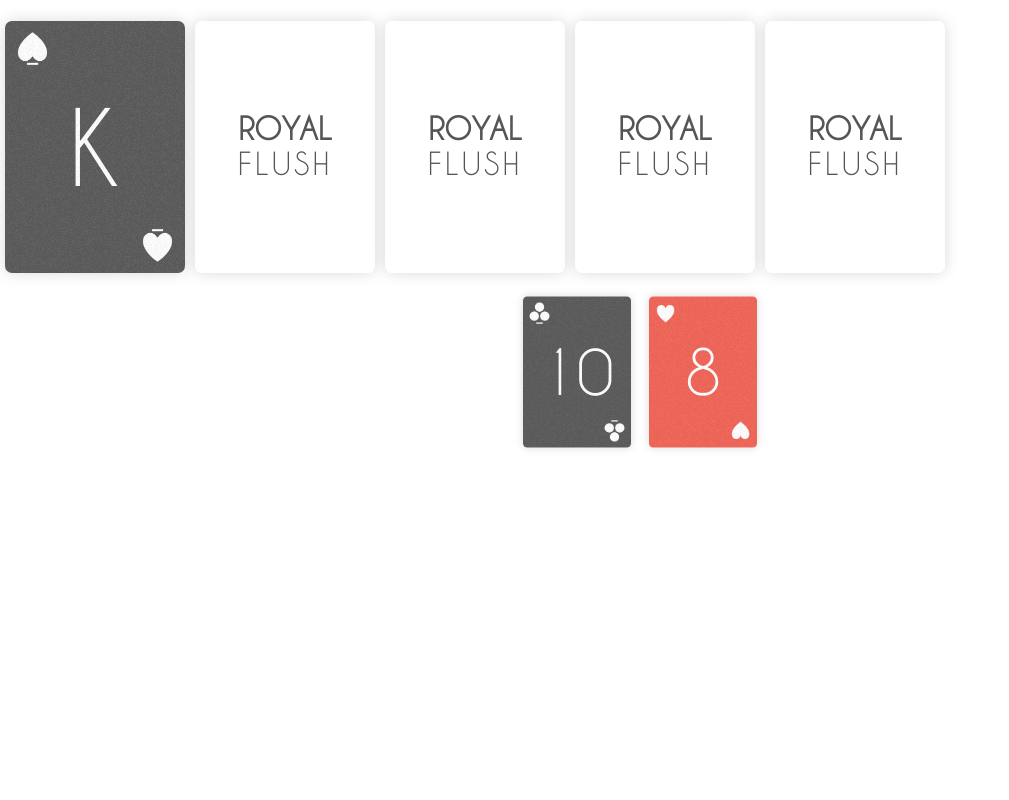
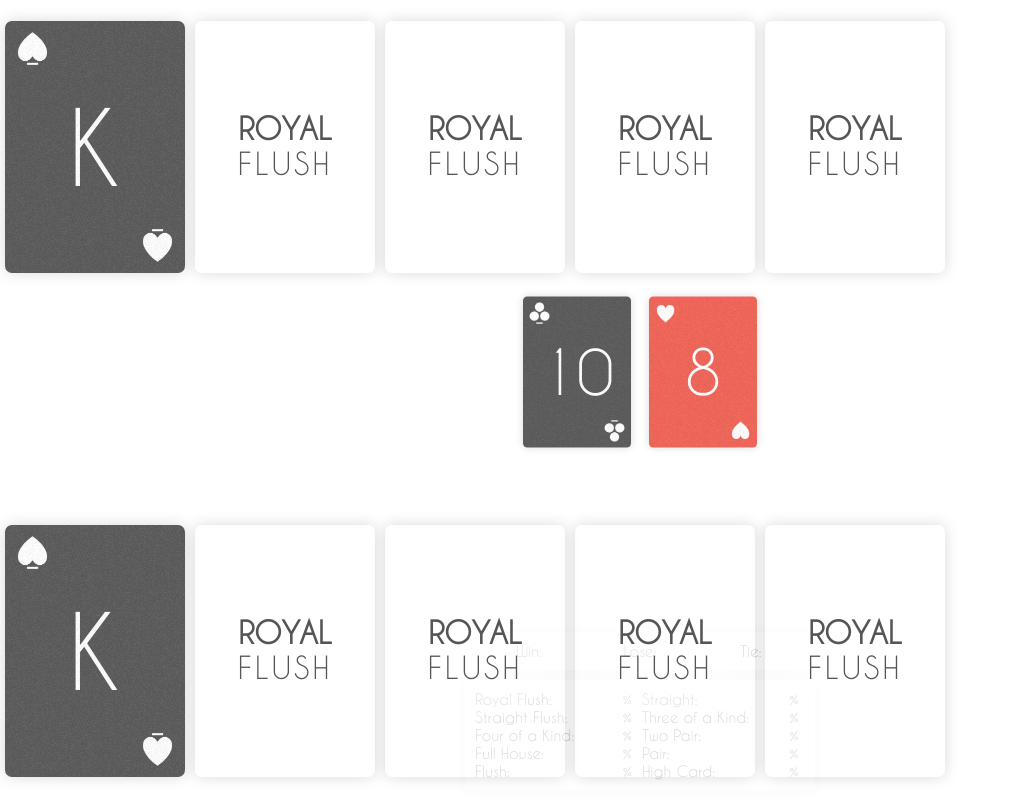
Before and after one commit to ashays/royal-flush, a plain HTML site: page status.html in a window 1280 px wide. Shown: the whole page, without its empty margins (0-1009 px from the left). Drawn offline with nearby package versions, Linux system fonts and the light colour scheme; a script that the page names is missing.

Commit message:
Styling selector and status block

```diff
--- a/css/style.css
+++ b/css/style.css
@@ -117,14 +117,14 @@ body {
     position: absolute;
 }
 
-.table ul {
+.table ul, .selector ul {
     position: absolute;
     list-style: none;
     padding: 0;
     width: 1000px !important;
 }
 
-.table ul li {
+.table ul li, .selector ul li {
     display: inline-block;
     float: left;
 }
@@ -147,7 +147,7 @@ body {
     bottom: 0;
     left: 0;
     width: 100%;
-    display: none;
+    /*display: none;*/
 }
 
 .block {
@@ -165,12 +165,30 @@ body {
     width: 49%;
 }
 
-.status span {
+#handPercents span {
     float: right;
     margin-right: 5px;
-    font-weight: bold;
 }
 
-.status span::after {
+#handPercents span::after {
     content: '%';
 }
+
+#winPercents div {
+    display: inline-block;
+    width: 32%;
+}
+
+#winPercents {
+    text-align: center;
+}
+
+.selector {
+    position: fixed;
+    text-align: center;
+    height: 296px;
+    width: 100%;
+    overflow: hidden;
+    background-color: rgba(255,255,255,.8);
+    bottom: 0;
+}
--- a/status.html
+++ b/status.html
@@ -7,6 +7,7 @@
 	<script src="jquery.min.js"></script>
 	<script src="itemslide.min.js"></script>
 	<script src="https://cdnjs.cloudflare.com/ajax/libs/trianglify/0.2.1/trianglify.min.js"></script>
+	<script src="computation.js"></script>
 	<script src="script.js"></script>
 	<title>Royal Flush</title>
 </head>
@@ -35,14 +36,13 @@
 	</div>
 
 	<div class="info">
-		<div class="block">
-			<div>You Win: <span id="you-win"></span></div>
-			<div>Opponent Wins: <span id="opp-win"></span></div>
-			<div>Split Pot: <span id="no-win"></span></div>
+		<div class="block" id="winPercents">
+			<div>Win: <span id="you-win"></span></div>
+			<div>Lose: <span id="opp-win"></span></div>
+			<div>Tie: <span id="no-win"></span></div>
 		</div>
 
-		<div class="block">
-			<div class="status">
+		<div class="block" id="handPercents">
 			<div class="col">
 				<div>Royal Flush: <span id="royal-flush"></span></div>
 				<div>Straight Flush: <span id="straight-flush"></span></div>
@@ -59,6 +59,17 @@
 			</div>
 		</div>
 	</div>
+
+	<div class="selector">
+		<div class="wrapper">
+			<ul>
+				<li><div class="card black"><img class="suit" src="img/suits/spade.png"><span class="cardValue">K</span><img class="suit" src="img/suits/spade.png"></div></li>
+				<li><div class="card"><div class="logo">Royal Flush</div></div></li>
+				<li><div class="card"><div class="logo">Royal Flush</div></div></li>
+				<li><div class="card"><div class="logo">Royal Flush</div></div></li>
+				<li><div class="card"><div class="logo">Royal Flush</div></div></li>
+			</ul>
+		</div>
 	</div>
 
 </body>
```
Lines whose indentation alone changed are shown as unchanged.
